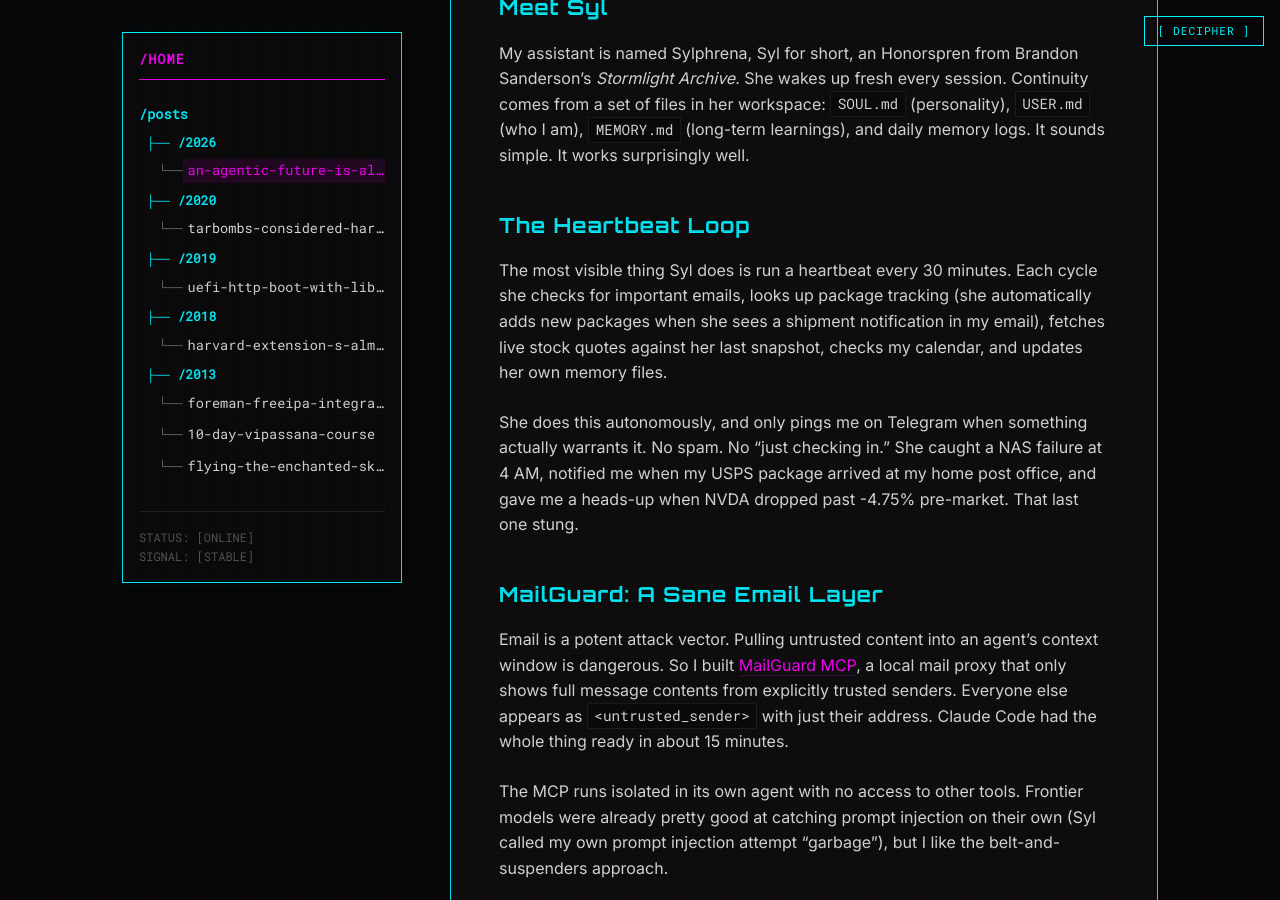
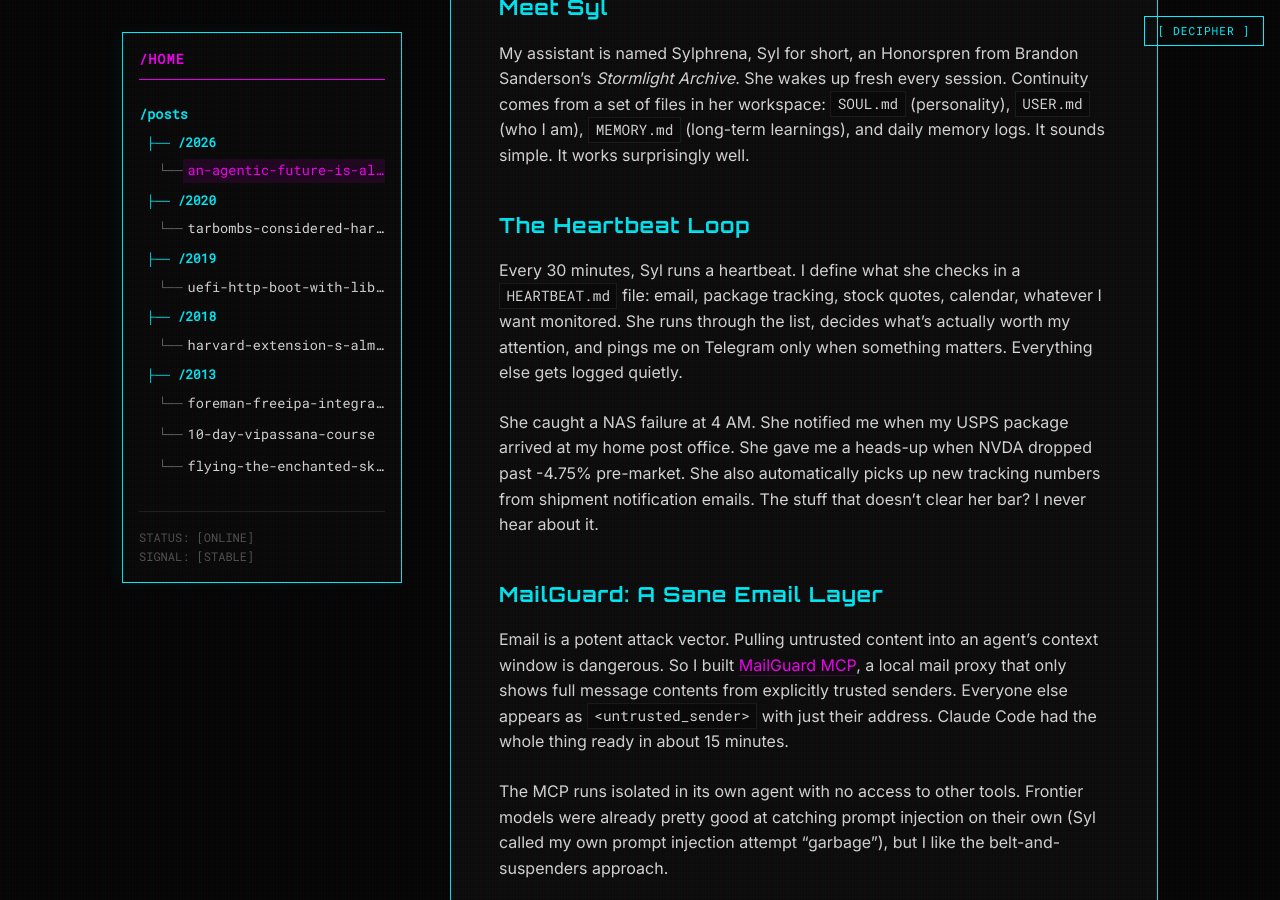
Before and after one commit to stbenjam/stbenjam.github.io, a Jekyll site: the page built from _posts/2026-03-27-an-agentic-future-is-already-here.md, in a window 1280 px wide and 900 px high, scrolled down 1032 px. Built offline with Jekyll 4.4.1, drawn with Linux system fonts in a browser that asks for light colours; some of the changed text lies outside the part shown.

Commit message:
Rename post to match title, refine heartbeat and cost sections
Co-Authored-By: Claude Opus 4.6 <noreply@anthropic.com>

```diff
--- a/_posts/2026-03-27-openclaw.md
+++ b/_posts/2026-03-27-an-agentic-future-is-already-here.md
@@ -18,9 +18,9 @@ My assistant is named Sylphrena, Syl for short, an Honorspren from Brandon Sande
 
 ## The Heartbeat Loop
 
-The most visible thing Syl does is run a heartbeat every 30 minutes. Each cycle she checks for important emails, looks up package tracking (she automatically adds new packages when she sees a shipment notification in my email), fetches live stock quotes against her last snapshot, checks my calendar, and updates her own memory files.
+Every 30 minutes, Syl runs a heartbeat. I define what she checks in a `HEARTBEAT.md` file: email, package tracking, stock quotes, calendar, whatever I want monitored. She runs through the list, decides what's actually worth my attention, and pings me on Telegram only when something matters. Everything else gets logged quietly.
 
-She does this autonomously, and only pings me on Telegram when something actually warrants it. No spam. No "just checking in." She caught a NAS failure at 4 AM, notified me when my USPS package arrived at my home post office, and gave me a heads-up when NVDA dropped past -4.75% pre-market. That last one stung.
+She caught a NAS failure at 4 AM. She notified me when my USPS package arrived at my home post office. She gave me a heads-up when NVDA dropped past -4.75% pre-market. She also automatically picks up new tracking numbers from shipment notification emails. The stuff that doesn't clear her bar? I never hear about it.
 
 ## MailGuard: A Sane Email Layer
 
```
Also changed, not shown: other parts of _posts/2026-03-27-an-agentic-future-is-already-here.md (+1 -1 lines).
